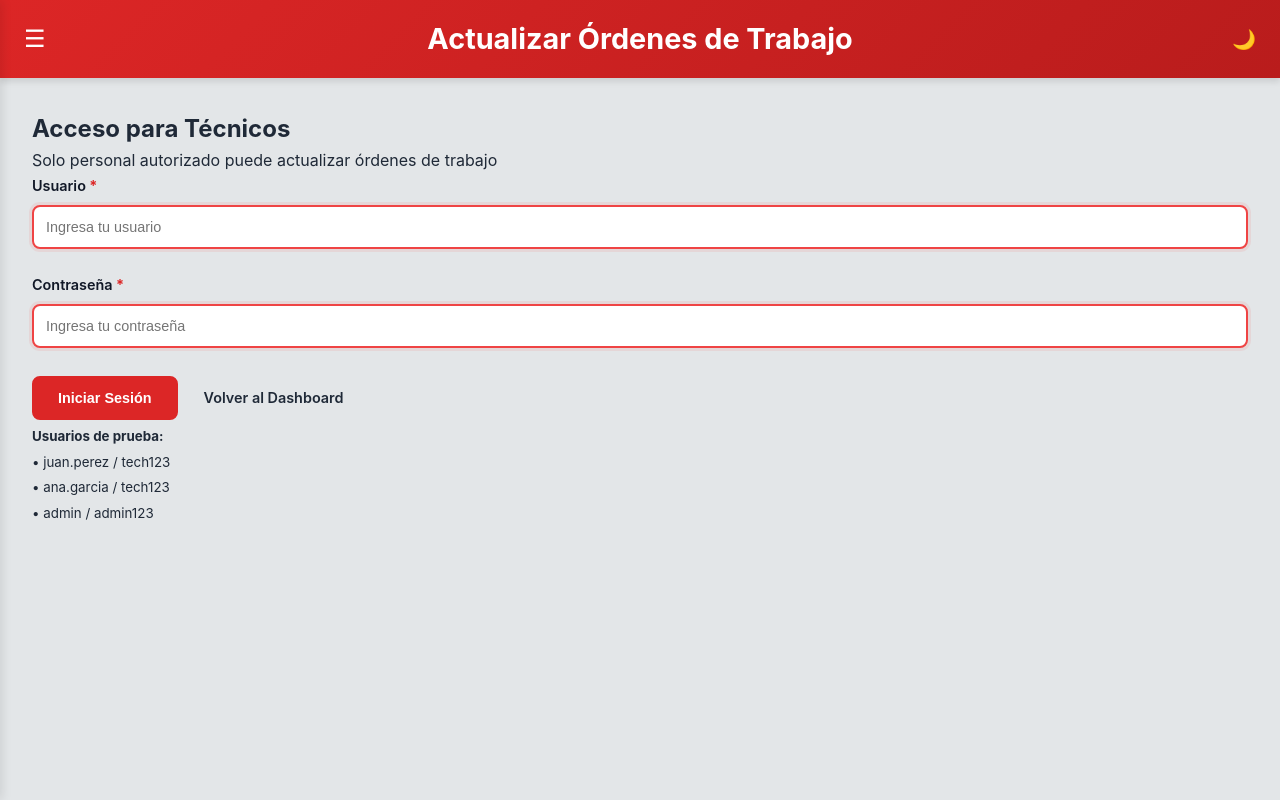
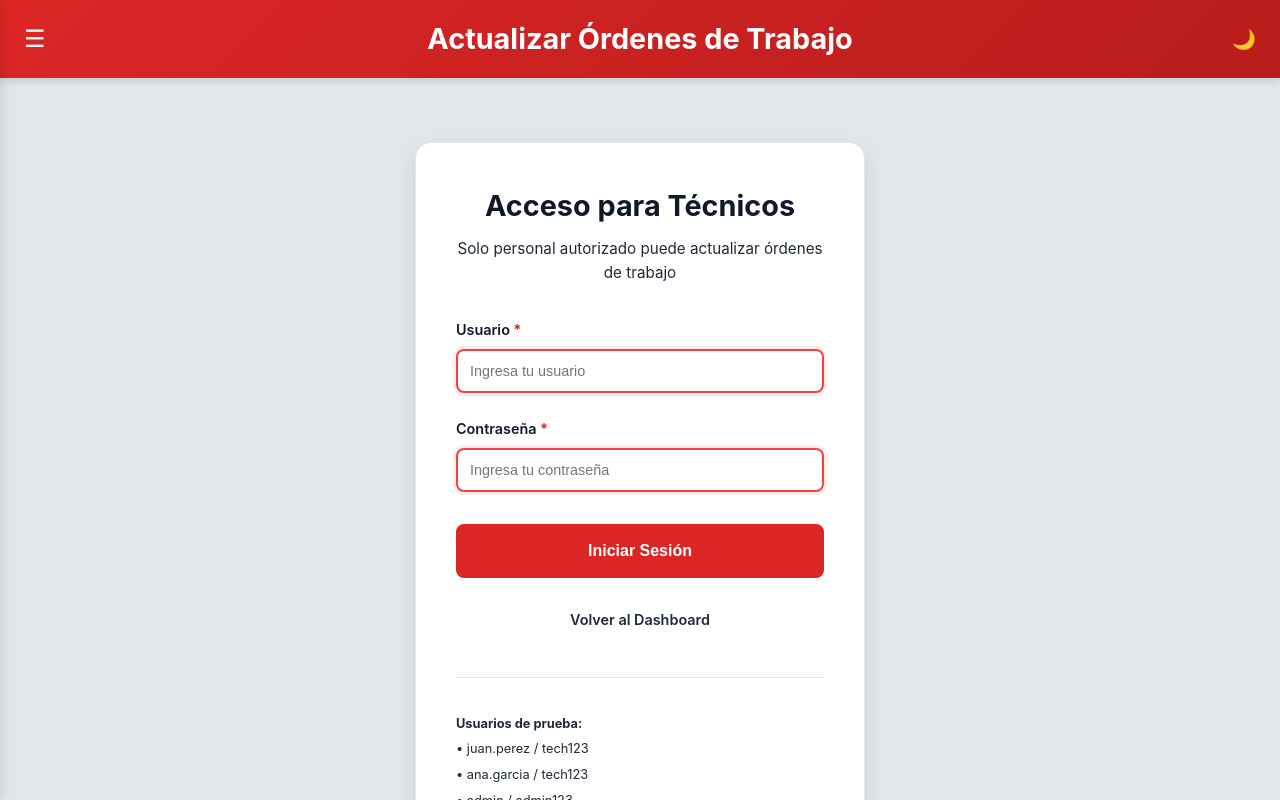
Before and after one commit to HmmmBibimbap/req-tm, a Next.js app: page /actualizar in a window 1280 px wide. Built offline with nearby package versions, Linux system fonts and the light colour scheme.

Commit message:
Update globals.css

```diff
--- a/app/globals.css
+++ b/app/globals.css
@@ -1051,3 +1051,397 @@ body {
 .dark-mode .form-select {
   color-scheme: light;
 }
+
+/* ===== PÁGINA ACTUALIZAR - LOGIN Y GESTIÓN ===== */
+
+/* LOGIN CONTAINER */
+.login-container {
+  display: flex;
+  justify-content: center;
+  align-items: center;
+  min-height: calc(100vh - 120px);
+  padding: 2rem;
+}
+
+.login-card {
+  background: white;
+  border-radius: 16px;
+  box-shadow: 0 8px 20px rgba(0, 0, 0, 0.1);
+  border: 1px solid var(--gray-200);
+  padding: 2.5rem;
+  width: 100%;
+  max-width: 450px;
+  text-align: center;
+}
+
+.login-card h2 {
+  color: var(--gray-900);
+  font-size: 1.8rem;
+  font-weight: bold;
+  margin-bottom: 0.5rem;
+}
+
+.login-card p {
+  color: var(--gray-600);
+  margin-bottom: 2rem;
+  font-size: 0.95rem;
+}
+
+/* LOGIN FORM */
+.login-form {
+  text-align: left;
+}
+
+.login-form .form-group {
+  margin-bottom: 1.5rem;
+}
+
+.login-buttons {
+  display: flex;
+  flex-direction: column;
+  gap: 1rem;
+  margin-top: 2rem;
+}
+
+.login-buttons .btn-primary {
+  width: 100%;
+  padding: 1rem;
+  font-size: 1rem;
+  font-weight: 600;
+}
+
+.login-buttons .btn-tertiary {
+  width: 100%;
+  padding: 0.75rem;
+  text-align: center;
+}
+
+/* LOGIN HELP */
+.login-help {
+  margin-top: 2rem;
+  padding-top: 2rem;
+  border-top: 1px solid var(--gray-200);
+  text-align: left;
+}
+
+.login-help small {
+  color: var(--gray-600);
+  font-size: 0.8rem;
+  line-height: 1.4;
+}
+
+/* GESTIÓN DE ÓRDENES */
+.orders-management {
+  max-width: 1200px;
+  margin: 0 auto;
+}
+
+.management-header {
+  display: flex;
+  justify-content: space-between;
+  align-items: center;
+  margin-bottom: 2rem;
+  padding: 1.5rem;
+  background: white;
+  border-radius: 12px;
+  box-shadow: 0 2px 4px rgba(0, 0, 0, 0.05);
+  border: 1px solid var(--gray-200);
+}
+
+.header-info h2 {
+  color: var(--gray-900);
+  font-size: 1.8rem;
+  font-weight: bold;
+  margin-bottom: 0.25rem;
+}
+
+.header-info p {
+  color: var(--gray-600);
+  margin: 0;
+}
+
+.header-info strong {
+  color: var(--primary-color);
+}
+
+/* FILTROS Y BÚSQUEDA */
+.filters-section {
+  display: grid;
+  grid-template-columns: 2fr 1fr;
+  gap: 1.5rem;
+  margin-bottom: 2rem;
+  padding: 1.5rem;
+  background: white;
+  border-radius: 12px;
+  box-shadow: 0 2px 4px rgba(0, 0, 0, 0.05);
+  border: 1px solid var(--gray-200);
+}
+
+.search-group,
+.filter-group {
+  display: flex;
+  flex-direction: column;
+}
+
+.search-group label,
+.filter-group label {
+  font-weight: 600;
+  color: var(--gray-900);
+  margin-bottom: 0.5rem;
+  font-size: 0.9rem;
+}
+
+/* LISTA DE ÓRDENES DE GESTIÓN */
+.orders-list-management {
+  display: flex;
+  flex-direction: column;
+  gap: 1rem;
+}
+
+.order-management-card {
+  background: white;
+  border-radius: 12px;
+  box-shadow: 0 2px 4px rgba(0, 0, 0, 0.05);
+  border: 1px solid var(--gray-200);
+  border-left: 4px solid var(--gray-300);
+  padding: 1.5rem;
+  display: flex;
+  justify-content: space-between;
+  align-items: center;
+  transition: all 0.2s;
+}
+
+.order-management-card:hover {
+  box-shadow: 0 4px 8px rgba(0, 0, 0, 0.1);
+  transform: translateY(-1px);
+}
+
+/* Colores por prioridad */
+.order-management-card.alta {
+  border-left-color: #ef4444;
+}
+
+.order-management-card.media {
+  border-left-color: #f59e0b;
+}
+
+.order-management-card.baja {
+  border-left-color: #10b981;
+}
+
+/* INFO DE LA ORDEN */
+.order-info {
+  flex: 1;
+}
+
+.order-main-info {
+  display: flex;
+  align-items: center;
+  gap: 1rem;
+  margin-bottom: 1rem;
+}
+
+.order-number {
+  font-size: 1.3rem;
+  font-weight: bold;
+  color: var(--gray-900);
+}
+
+/* BADGES DE ESTADO */
+.status-badge {
+  padding: 0.25rem 0.75rem;
+  border-radius: 20px;
+  font-size: 0.75rem;
+  font-weight: 700;
+  text-transform: uppercase;
+  letter-spacing: 0.5px;
+}
+
+.status-badge.pendiente {
+  background-color: #fef3c7;
+  color: #92400e;
+}
+
+.status-badge.en_proceso {
+  background-color: #dbeafe;
+  color: #1e40af;
+}
+
+.status-badge.completado {
+  background-color: #d1fae5;
+  color: #065f46;
+}
+
+.status-badge.cancelado {
+  background-color: #fee2e2;
+  color: #991b1b;
+}
+
+/* DETALLES DE LA ORDEN */
+.order-details {
+  display: grid;
+  grid-template-columns: repeat(auto-fit, minmax(250px, 1fr));
+  gap: 0.5rem;
+}
+
+.order-details p {
+  margin: 0;
+  font-size: 0.9rem;
+  color: var(--gray-700);
+}
+
+.order-details strong {
+  color: var(--gray-900);
+}
+
+/* ACCIONES DE LA ORDEN */
+.order-actions {
+  display: flex;
+  flex-direction: column;
+  gap: 0.5rem;
+  margin-left: 1.5rem;
+}
+
+.order-actions .btn-primary {
+  padding: 0.75rem 1.5rem;
+  white-space: nowrap;
+}
+
+/* MODO OSCURO PARA ACTUALIZAR */
+.dark-mode .login-card {
+  background-color: var(--gray-200);
+  border-color: var(--gray-300);
+}
+
+.dark-mode .login-card h2 {
+  color: var(--gray-900);
+}
+
+.dark-mode .login-card p {
+  color: var(--gray-700);
+}
+
+.dark-mode .login-help {
+  border-top-color: var(--gray-400);
+}
+
+.dark-mode .login-help small {
+  color: var(--gray-700);
+}
+
+.dark-mode .management-header,
+.dark-mode .filters-section,
+.dark-mode .order-management-card {
+  background-color: var(--gray-200);
+  border-color: var(--gray-300);
+}
+
+.dark-mode .header-info h2,
+.dark-mode .search-group label,
+.dark-mode .filter-group label {
+  color: var(--gray-900);
+}
+
+.dark-mode .header-info p {
+  color: var(--gray-700);
+}
+
+.dark-mode .order-number {
+  color: var(--gray-900);
+}
+
+.dark-mode .order-details p {
+  color: var(--gray-800);
+}
+
+.dark-mode .order-details strong {
+  color: var(--gray-900);
+}
+
+/* Badges en modo oscuro */
+.dark-mode .status-badge.pendiente {
+  background-color: rgba(245, 158, 11, 0.2);
+  color: #f59e0b;
+}
+
+.dark-mode .status-badge.en_proceso {
+  background-color: rgba(59, 130, 246, 0.2);
+  color: #3b82f6;
+}
+
+.dark-mode .status-badge.completado {
+  background-color: rgba(16, 185, 129, 0.2);
+  color: #10b981;
+}
+
+.dark-mode .status-badge.cancelado {
+  background-color: rgba(239, 68, 68, 0.2);
+  color: #ef4444;
+}
+
+/* RESPONSIVE PARA ACTUALIZAR */
+@media (max-width: 768px) {
+  .login-container {
+    padding: 1rem;
+  }
+
+  .login-card {
+    padding: 2rem;
+  }
+
+  .management-header {
+    flex-direction: column;
+    gap: 1rem;
+    text-align: center;
+  }
+
+  .filters-section {
+    grid-template-columns: 1fr;
+    gap: 1rem;
+  }
+
+  .order-management-card {
+    flex-direction: column;
+    align-items: stretch;
+    gap: 1rem;
+  }
+
+  .order-main-info {
+    flex-direction: column;
+    align-items: flex-start;
+    gap: 0.5rem;
+  }
+
+  .order-details {
+    grid-template-columns: 1fr;
+  }
+
+  .order-actions {
+    margin-left: 0;
+    flex-direction: row;
+    justify-content: center;
+  }
+}
+
+@media (max-width: 480px) {
+  .login-card {
+    padding: 1.5rem;
+  }
+
+  .login-card h2 {
+    font-size: 1.5rem;
+  }
+
+  .orders-management {
+    padding: 0 0.5rem;
+  }
+
+  .management-header,
+  .filters-section {
+    padding: 1rem;
+  }
+
+  .order-management-card {
+    padding: 1rem;
+  }
+}
```
